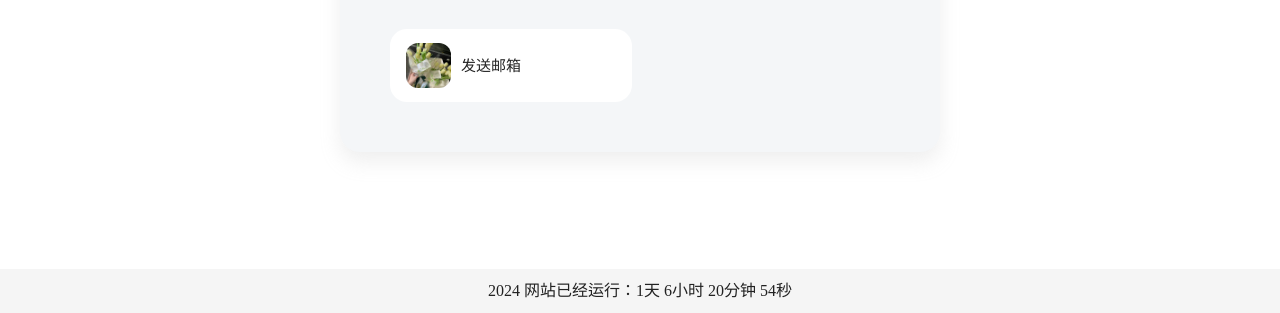
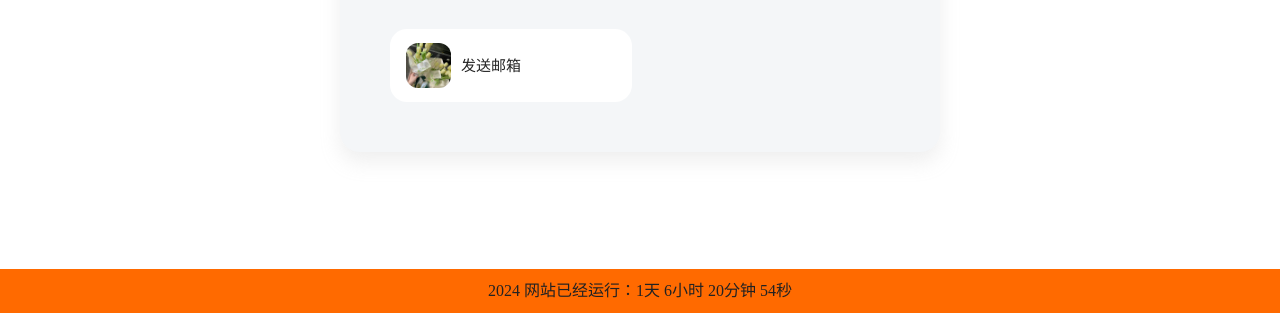
Before and after one commit to QSZ6/zy, a plain HTML site: page index.html in a window 1280 px wide. Shown: the part 487-800 px from the top of the page. Drawn offline with nearby package versions, Linux system fonts and the light colour scheme.

Commit message:
Update index.html
0

```diff
--- a/index.html
+++ b/index.html
@@ -19,7 +19,7 @@
             bottom: 0;
             left: 0;
             width: 100%;
-            background-color: #f5f5f5;
+            background-color: #ff6a00;
             padding: 10px;
             text-align: center;
         }
@@ -76,7 +76,7 @@
 
 
         <div class="footer">
-        <p id="running-days">正在计算运行时间...</p>
+            <p id="running-days">正在计算运行时间...</p>
         </div>
     </div>
     <script src="https://code.jquery.com/jquery-latest.min.js"></script>
```
